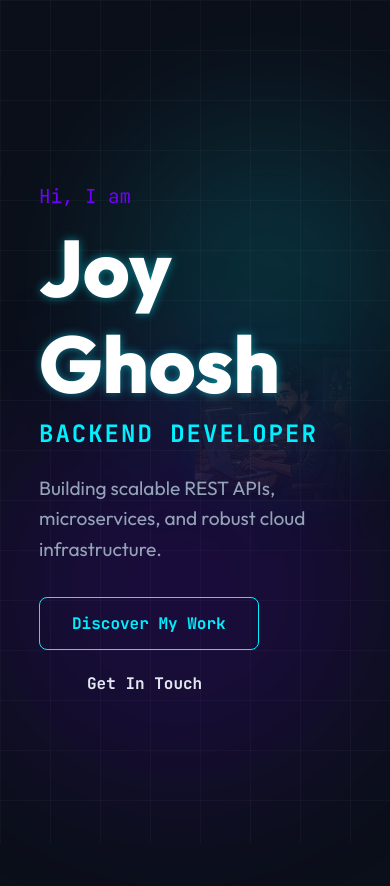
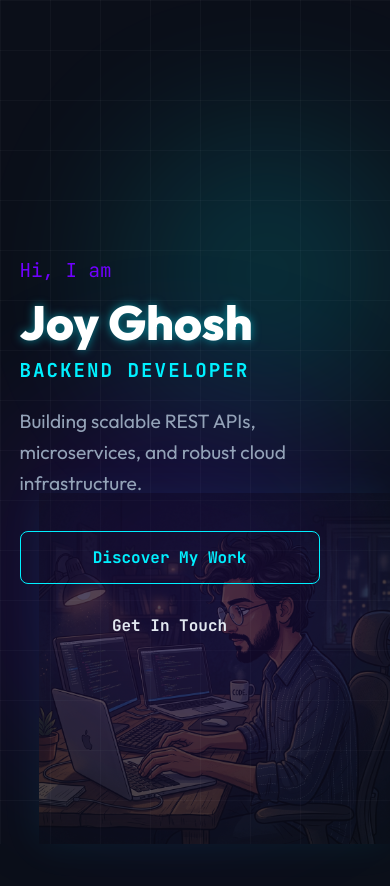
Before and after one commit to maharaj99/portfolio, a website built with Vite: page index.html in a window 390 px wide. Shown: the top 886 px of the page. Built offline with nearby package versions, Linux system fonts and the light colour scheme.

Commit message:
Improve mobile responsiveness

```diff
--- a/style.css
+++ b/style.css
@@ -432,10 +432,84 @@ main {
 @media (max-width: 1024px) {
   .section-content, .hero-content {
     width: 100%;
+    position: relative;
+    z-index: 2;
   }
 
   #character-container {
-    opacity: 0.1;
+    width: 70vw;
+    right: -10vw;
+    opacity: 0.3;
     z-index: 0;
   }
 }
+
+@media (max-width: 768px) {
+  .panel {
+    padding: 6rem 5vw 4rem;
+  }
+
+  .glitch {
+    font-size: 3rem;
+  }
+
+  .role {
+    font-size: 1.2rem;
+  }
+
+  .section-title {
+    font-size: 2.5rem;
+  }
+
+  #character-container {
+    width: 100vw;
+    height: 100vh;
+    right: 0;
+    top: 0;
+    transform: none;
+    align-items: flex-end;
+    justify-content: flex-end;
+    opacity: 0.25;
+  }
+
+  #anime-character {
+    max-height: 80vh;
+    max-width: 90vw;
+  }
+
+  .hero-cta {
+    display: flex;
+    flex-direction: column;
+    gap: 1rem;
+    max-width: 300px;
+  }
+
+  .btn {
+    text-align: center;
+  }
+
+  .btn.secondary {
+    margin-left: 0;
+  }
+
+  .timeline {
+    padding-left: 1.5rem;
+  }
+
+  .timeline-dot {
+    left: -2.1rem;
+  }
+
+  .projects-grid {
+    grid-template-columns: 1fr;
+  }
+
+  .badges {
+    gap: 0.5rem;
+  }
+
+  .badge {
+    padding: 0.4rem 0.8rem;
+    font-size: 0.9rem;
+  }
+}
```
